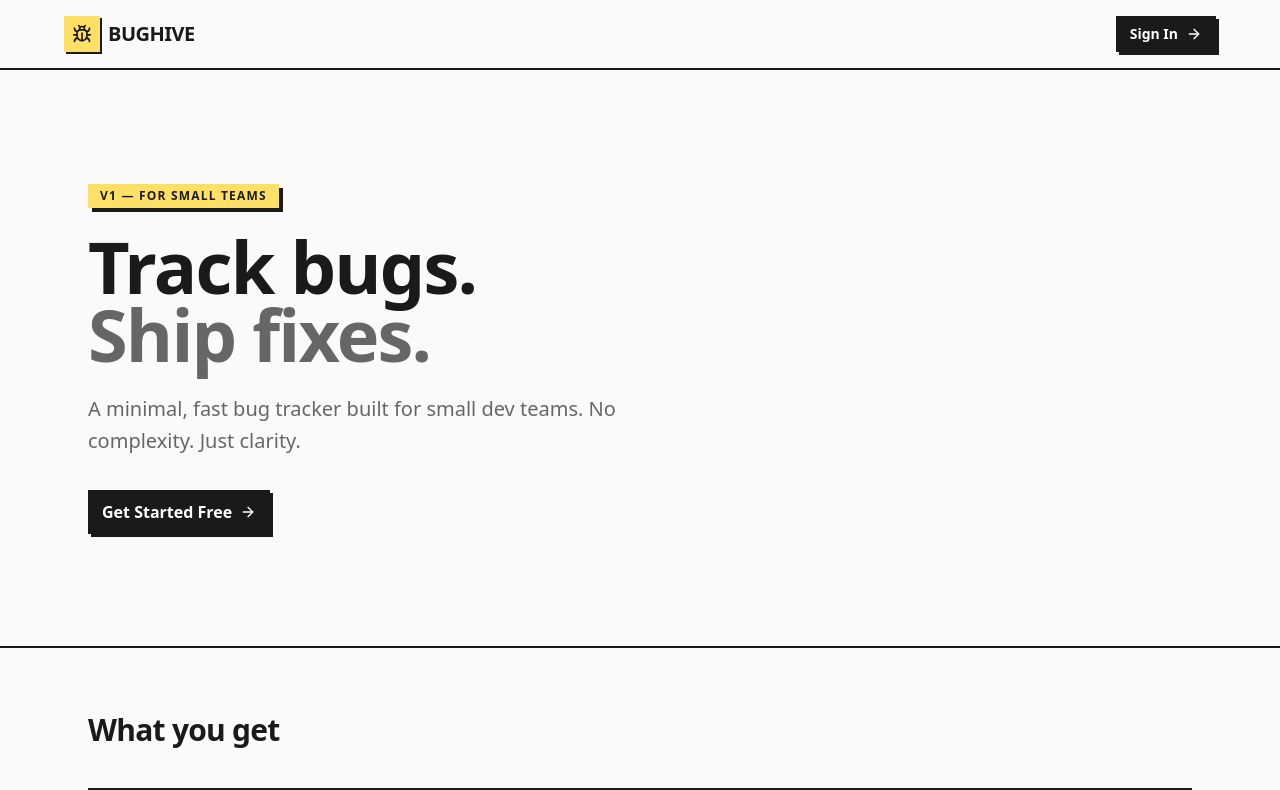
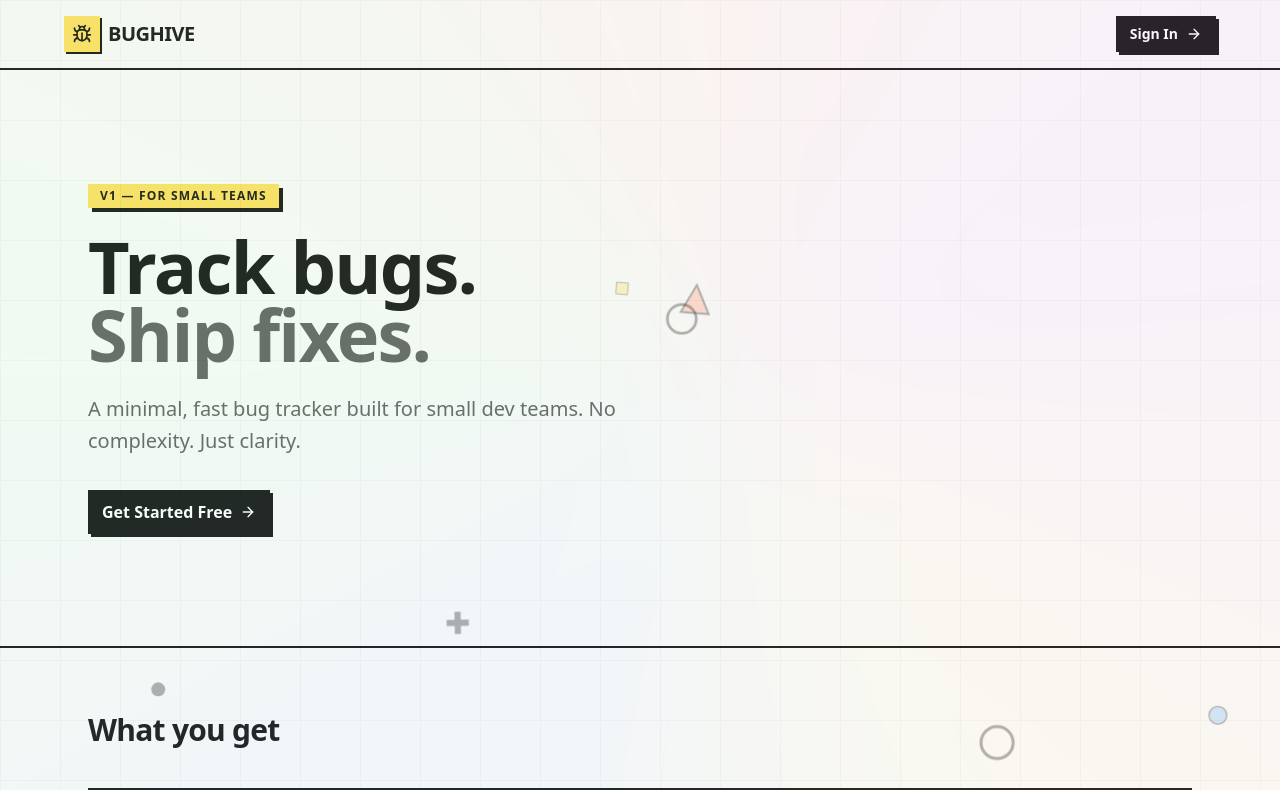
Before and after one commit to aneesh09-creator/issue-tracker-pro, a React (Vite) app: page / in a window 1280 px wide. Shown: the top 790 px of the page. Built offline with nearby package versions, Linux system fonts and the light colour scheme; no server answers; what @convex-dev/auth would draw is missing.

Commit message:
Freebuff: I want to change the baground instead of it being plain i...

```diff
--- /dev/null
+++ b/src/components/AnimatedBackground.tsx
@@ -0,0 +1,167 @@
+import { useMemo } from "react";
+
+interface Shape {
+  id: number;
+  type: "square" | "circle" | "cross" | "triangle" | "ring" | "dot";
+  x: number;
+  y: number;
+  size: number;
+  color: string;
+  duration: number;
+  delay: number;
+  rotation: number;
+}
+
+const COLORS = [
+  "#FFE066",
+  "#7FBFFF",
+  "#7FFF7F",
+  "#FF9F7F",
+  "#DF7FFF",
+  "#FFFFFF",
+];
+
+function generateShapes(count: number, seed: number): Shape[] {
+  const shapes: Shape[] = [];
+  const types: Shape["type"][] = ["square", "circle", "cross", "triangle", "ring", "dot"];
+
+  for (let i = 0; i < count; i++) {
+    // Simple seeded pseudo-random
+    const r = Math.sin(seed + i * 127.1) * 43758.5453;
+    const rand = r - Math.floor(r);
+    const r2 = Math.sin(seed + i * 269.5) * 43758.5453;
+    const rand2 = r2 - Math.floor(r2);
+    const r3 = Math.sin(seed + i * 419.2) * 43758.5453;
+    const rand3 = r3 - Math.floor(r3);
+
+    shapes.push({
+      id: i,
+      type: types[Math.floor(rand * types.length)],
+      x: rand2 * 100,
+      y: rand3 * 100,
+      size: 12 + rand * 36,
+      color: COLORS[Math.floor(rand * COLORS.length)],
+      duration: 18 + rand2 * 30,
+      delay: rand3 * -20,
+      rotation: rand * 360,
+    });
+  }
+  return shapes;
+}
+
+function ShapeSVG({ shape }: { shape: Shape }) {
+  const { type, size, color } = shape;
+
+  switch (type) {
+    case "square":
+      return (
+        <svg width={size} height={size} viewBox="0 0 40 40">
+          <rect
+            x="2"
+            y="2"
+            width="36"
+            height="36"
+            fill={color}
+            stroke="#1A1A1A"
+            strokeWidth="2.5"
+          />
+        </svg>
+      );
+    case "circle":
+      return (
+        <svg width={size} height={size} viewBox="0 0 40 40">
+          <circle
+            cx="20"
+            cy="20"
+            r="17"
+            fill={color}
+            stroke="#1A1A1A"
+            strokeWidth="2.5"
+          />
+        </svg>
+      );
+    case "cross":
+      return (
+        <svg width={size} height={size} viewBox="0 0 40 40">
+          <rect x="15" y="2" width="10" height="36" fill="#1A1A1A" />
+          <rect x="2" y="15" width="36" height="10" fill="#1A1A1A" />
+        </svg>
+      );
+    case "triangle":
+      return (
+        <svg width={size} height={size} viewBox="0 0 40 40">
+          <polygon
+            points="20,2 38,38 2,38"
+            fill={color}
+            stroke="#1A1A1A"
+            strokeWidth="2.5"
+          />
+        </svg>
+      );
+    case "ring":
+      return (
+        <svg width={size} height={size} viewBox="0 0 40 40">
+          <circle
+            cx="20"
+            cy="20"
+            r="16"
+            fill="none"
+            stroke="#1A1A1A"
+            strokeWidth="3"
+          />
+        </svg>
+      );
+    case "dot":
+      return (
+        <svg width={size * 0.4} height={size * 0.4} viewBox="0 0 16 16">
+          <circle cx="8" cy="8" r="6" fill="#1A1A1A" />
+        </svg>
+      );
+  }
+}
+
+export function AnimatedBackground({
+  count = 18,
+  seed = 42,
+  className = "",
+}: {
+  count?: number;
+  seed?: number;
+  className?: string;
+}) {
+  const shapes = useMemo(() => generateShapes(count, seed), [count, seed]);
+
+  return (
+    <div className={`absolute inset-0 overflow-hidden pointer-events-none ${className}`}>
+      {shapes.map((shape) => (
+        <div
+          key={shape.id}
+          className="absolute nb-float"
+          style={{
+            left: `${shape.x}%`,
+            top: `${shape.y}%`,
+            animationDuration: `${shape.duration}s`,
+            animationDelay: `${shape.delay}s`,
+            transform: `rotate(${shape.rotation}deg)`,
+            opacity: 0.35,
+          }}
+        >
+          <ShapeSVG shape={shape} />
+        </div>
+      ))}
+
+      {/* Animated grid lines */}
+      <svg className="absolute inset-0 w-full h-full opacity-[0.04]">
+        <defs>
+          <pattern id="nb-grid" width="60" height="60" patternUnits="userSpaceOnUse">
+            <path d="M 60 0 L 0 0 0 60" fill="none" stroke="#1A1A1A" strokeWidth="1.5" />
+          </pattern>
+        </defs>
+        <rect width="100%" height="100%" fill="url(#nb-grid)" />
+      </svg>
+
+      {/* Moving gradient accent */}
+      <div className="absolute -top-1/2 -left-1/4 w-[150%] h-[150%] nb-gradient-pulse opacity-[0.07]" />
+    </div>
+  );
+}
--- a/src/index.css
+++ b/src/index.css
@@ -159,3 +159,45 @@
   box-shadow: 0px 0px 0px 0px #1A1A1A;
   transform: translate(3px, 3px);
 }
+
+/* Floating animation for background shapes */
+@keyframes nb-float {
+  0%, 100% {
+    transform: translateY(0px) translateX(0px) rotate(0deg);
+  }
+  25% {
+    transform: translateY(-18px) translateX(8px) rotate(5deg);
+  }
+  50% {
+    transform: translateY(-8px) translateX(-6px) rotate(-3deg);
+  }
+  75% {
+    transform: translateY(-22px) translateX(12px) rotate(4deg);
+  }
+}
+
+.nb-float {
+  animation: nb-float linear infinite;
+}
+
+/* Gradient pulse for background accent */
+@keyframes nb-gradient-pulse {
+  0%, 100% {
+    transform: translate(0%, 0%) rotate(0deg);
+    background: conic-gradient(from 0deg, #FFE066, #7FBFFF, #7FFF7F, #FF9F7F, #DF7FFF, #FFE066);
+  }
+  33% {
+    transform: translate(5%, -3%) rotate(120deg);
+    background: conic-gradient(from 120deg, #7FBFFF, #7FFF7F, #FF9F7F, #DF7FFF, #FFE066, #7FBFFF);
+  }
+  66% {
+    transform: translate(-3%, 5%) rotate(240deg);
+    background: conic-gradient(from 240deg, #7FFF7F, #FF9F7F, #DF7FFF, #FFE066, #7FBFFF, #7FFF7F);
+  }
+}
+
+.nb-gradient-pulse {
+  animation: nb-gradient-pulse 25s ease-in-out infinite;
+  border-radius: 50%;
+  filter: blur(80px);
+}
--- a/src/pages/Auth.tsx
+++ b/src/pages/Auth.tsx
@@ -15,6 +15,7 @@ import {
 } from "@/components/ui/input-otp";
 
 import { useAuth } from "@/hooks/use-auth";
+import { AnimatedBackground } from "@/components/AnimatedBackground";
 import { Bug, ArrowRight, Loader2, Mail, UserX } from "lucide-react";
 import { Suspense, useEffect, useState } from "react";
 import { useNavigate, useSearchParams } from "react-router";
@@ -109,7 +110,9 @@ function Auth({ redirectAfterAuth }: AuthProps = {}) {
   };
 
   return (
-    <div className="min-h-screen bg-[#FAFAFA] flex flex-col">
+    <div className="min-h-screen bg-[#FAFAFA] flex flex-col relative">
+      <AnimatedBackground count={14} seed={99} />
+
       {/* Top bar */}
       <nav className="border-b-2 border-[#1A1A1A] px-6 py-4 bg-white">
         <div className="mx-auto max-w-6xl flex items-center gap-2">
--- a/src/pages/Dashboard.tsx
+++ b/src/pages/Dashboard.tsx
@@ -27,6 +27,7 @@ import {
 } from "lucide-react";
 import { BugForm } from "@/components/BugForm";
 import { BugDetail } from "@/components/BugDetail";
+import { AnimatedBackground } from "@/components/AnimatedBackground";
 import type { Id } from "@/convex/_generated/dataModel";
 
 const STATUS_COLUMNS = [
@@ -128,7 +129,9 @@ export default function Dashboard() {
     priorityFilter !== "all" || assigneeFilter !== "all" || search !== "";
 
   return (
-    <main className="min-h-screen bg-[#FAFAFA]">
+    <main className="min-h-screen bg-[#FAFAFA] relative">
+      <AnimatedBackground count={16} seed={77} />
+
       {/* Top Bar */}
       <header className="border-b-2 border-[#1A1A1A] px-6 py-3 bg-white">
         <div className="mx-auto max-w-full flex items-center justify-between gap-4">
@@ -156,7 +159,7 @@ export default function Dashboard() {
         </div>
       </header>
 
-      <div className="mx-auto max-w-full px-6 py-6 space-y-5">
+      <div className="relative mx-auto max-w-full px-6 py-6 space-y-5">
         {/* Stats Row */}
         {stats && (
           <div className="grid grid-cols-2 sm:grid-cols-3 lg:grid-cols-6 gap-0">
--- a/src/pages/Landing.tsx
+++ b/src/pages/Landing.tsx
@@ -1,6 +1,7 @@
 import { motion } from "framer-motion";
 import { useNavigate } from "react-router";
 import { Button } from "@/components/ui/button";
+import { AnimatedBackground } from "@/components/AnimatedBackground";
 import {
   Bug,
   ArrowRight,
@@ -51,7 +52,9 @@ export default function Landing() {
   const navigate = useNavigate();
 
   return (
-    <div className="min-h-screen bg-[#FAFAFA] text-[#1A1A1A]">
+    <div className="min-h-screen bg-[#FAFAFA] text-[#1A1A1A] relative">
+      <AnimatedBackground count={22} seed={42} />
+
       {/* Nav */}
       <nav className="border-b-2 border-[#1A1A1A] px-6 py-4">
         <div className="mx-auto max-w-6xl flex items-center justify-between">
@@ -183,7 +186,7 @@ export default function Landing() {
       </section>
 
       {/* Footer */}
-      <footer className="border-t-2 border-[#1A1A1A] px-6 py-6">
+      <footer className="relative border-t-2 border-[#1A1A1A] px-6 py-6">
         <div className="mx-auto max-w-6xl flex items-center justify-between">
           <div className="flex items-center gap-2">
             <Bug className="size-4" />
--- a/src/pages/NotFound.tsx
+++ b/src/pages/NotFound.tsx
@@ -1,13 +1,15 @@
 import { useNavigate } from "react-router";
 import { Button } from "@/components/ui/button";
+import { AnimatedBackground } from "@/components/AnimatedBackground";
 import { Bug, ArrowLeft } from "lucide-react";
 
 export default function NotFound() {
   const navigate = useNavigate();
 
   return (
-    <div className="min-h-screen bg-[#FAFAFA] flex items-center justify-center px-4">
-      <div className="text-center">
+    <div className="min-h-screen bg-[#FAFAFA] flex items-center justify-center px-4 relative">
+      <AnimatedBackground count={12} seed={33} />
+      <div className="text-center relative">
         <div className="nb-shadow bg-[#FFE066] inline-block p-4 mb-6">
           <Bug className="size-10" />
         </div>
```
Also changed, not shown: 1 other file (tests, documents, lock files or other folders).
